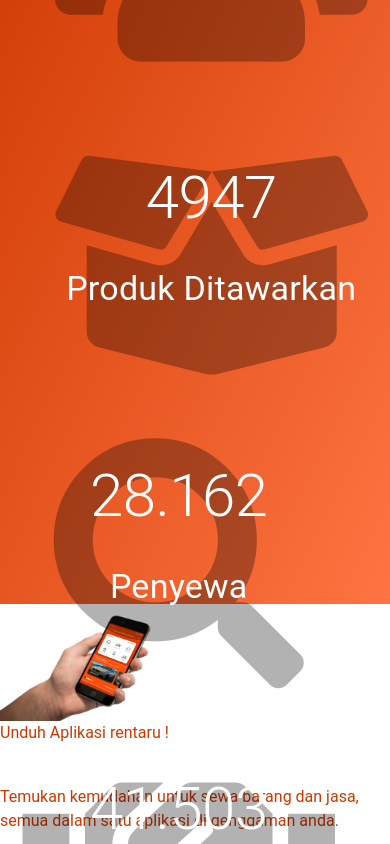
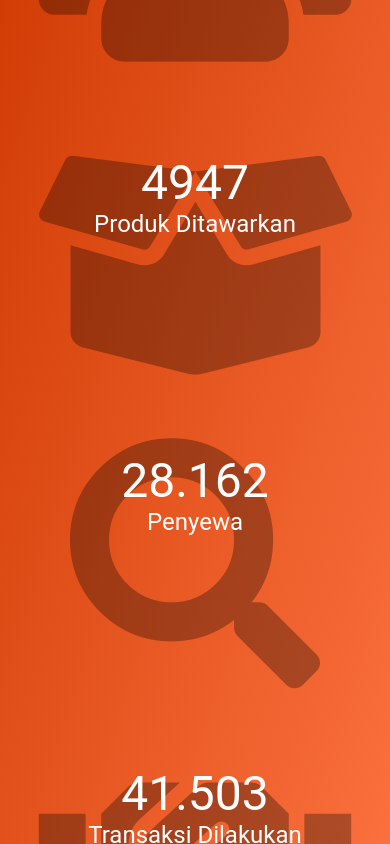
Before and after one commit to fradip12/RentaruWeb, a Vue app: page / in a window 390 px wide. Shown: the part 3140-3984 px from the top of the page. Built offline with nearby package versions, Linux system fonts and the light colour scheme; the HTML template or start-up script is replaced by a standard one.

Commit message:
UI : homepage, cat responsiveness

```diff
--- a/src/components/homepage/statistics-item.vue
+++ b/src/components/homepage/statistics-item.vue
@@ -1,25 +1,52 @@
 <template>
   <v-container
-    class="container-relative d-flex justify-center "
+    class="container-relative d-flex justify-center"
     style="width: 300px;"
   >
-    <v-icon size="250" color="rgba(0,0,0,0.3)">{{ iconName }}</v-icon>
+    <v-icon :size="width <= 600 ? 120 : 250" color="rgba(0,0,0,0.3)">{{
+      iconName
+    }}</v-icon>
     <div class="stats-center">
-      <div class="white--text text-h2 ">{{ statsNumber }}</div>
-      <div class="white--text text-h4 mt-10 ">{{ statsTitle }}</div>
+      <div class="white--text text-sm-h2 text-h3 ">{{ statsNumber }}</div>
+      <div class="white--text text-sm-h4 text-h5 mt-sm-10 ">
+        {{ statsTitle }}
+      </div>
     </div>
   </v-container>
 </template>
 
+<style scoped>
+.stats-center {
+  position: absolute;
+  top: 40px;
+  text-align: center;
+  left: 0;
+  right: 0;
+  margin-left: auto;
+  margin-right: auto;
+  width: fit-content;
+}
+
+@media screen and (max-width: 600px) {
+  .stats-center {
+    top: 30px;
+  }
+}
+</style>
+
 <script>
-import "../../stylesheet/statistics-item.css";
-
 export default {
   name: "StatisticsItem",
   props: {
     iconName: String,
     statsNumber: String,
     statsTitle: String
+  },
+
+  computed: {
+    width() {
+      return screen.width;
+    }
   }
 };
 </script>
--- a/src/components/homepage/statistics.vue
+++ b/src/components/homepage/statistics.vue
@@ -1,11 +1,11 @@
 <template>
   <v-container
-    class="fill-height true-fill-height container-relative"
+    class="min-fill-height d-flex container-relative"
     style="background-image: linear-gradient(to bottom right, #ce3800, #fe7442);"
     fluid
   >
-    <v-row>
-      <v-col cols="1" />
+    <v-row class="justify-center align-content-center">
+      <v-col v-if="width >= 960" cols="1" />
       <v-col>
         <statistics-item
           iconName="fas fa-users"
@@ -32,7 +32,7 @@
           statsTitle="Transaksi Dilakukan"
         />
       </v-col>
-      <v-col cols="1" />
+      <v-col v-if="width >= 960" cols="1" />
     </v-row>
   </v-container>
 </template>
@@ -44,6 +44,12 @@ export default {
   name: "Statistics",
   components: {
     StatisticsItem
+  },
+
+  computed: {
+    width() {
+      return screen.width;
+    }
   }
 };
 </script>
--- a/src/stylesheet/home.css
+++ b/src/stylesheet/home.css
@@ -15,6 +15,10 @@
 
 .true-fill-height {
   height: 95vh;
+}
+
+.min-fill-height {
+  min-height: 95vh;
 }
 
 .main-bg {
@@ -87,7 +91,7 @@
   }
 }
 
-@media screen and (max-width: 600px) {
+@media screen and (max-width: 960px) {
   .main-bg:before {
     background-size: 100%;
     background-position: center;
--- a/src/stylesheet/statistics-item.css
+++ /dev/null
@@ -1,10 +0,0 @@
-.stats-center {
-  position: absolute;
-  top: 40px;
-  text-align: center;
-  left: 0;
-  right: 0;
-  margin-left: auto;
-  margin-right: auto;
-  width: fit-content;
-}
```
